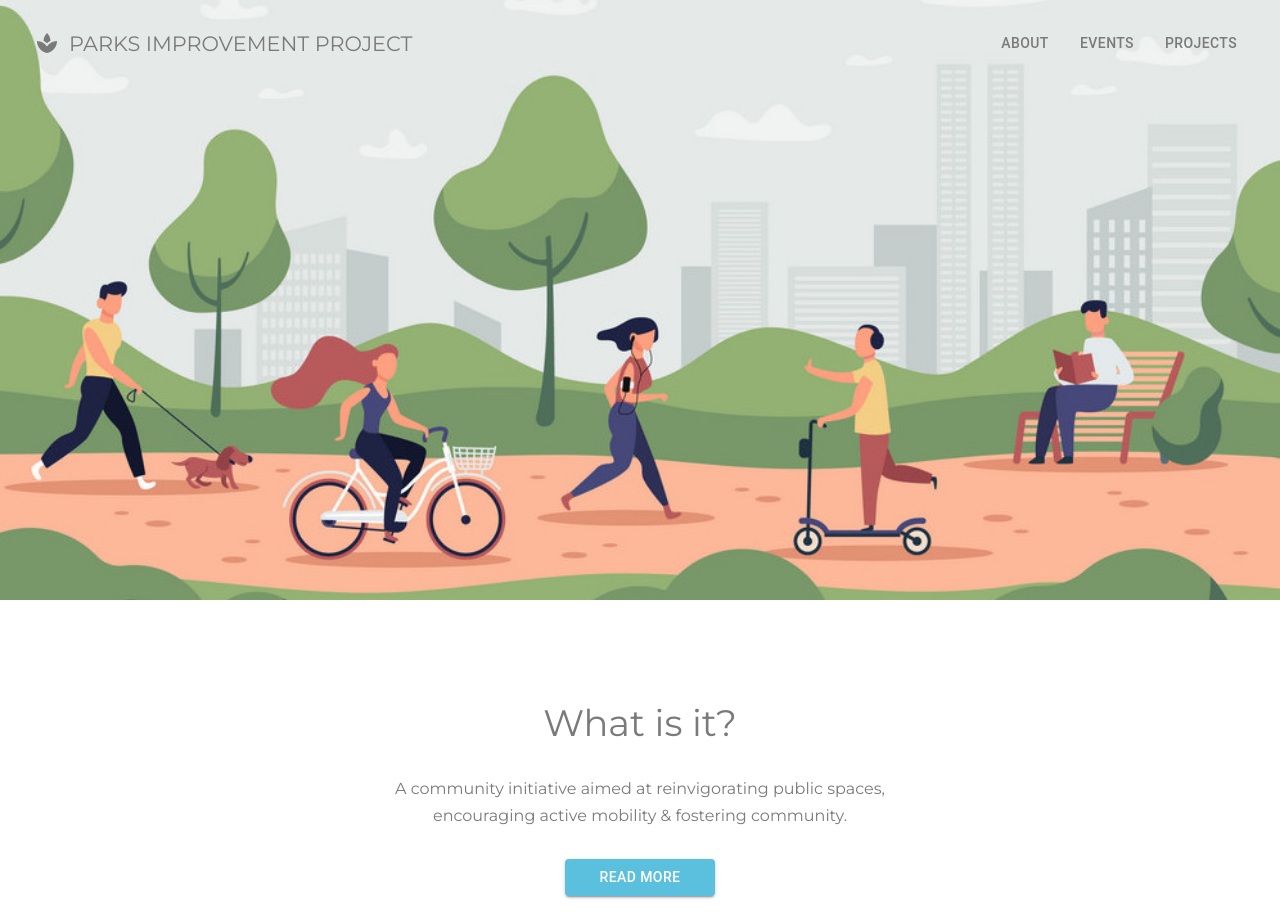
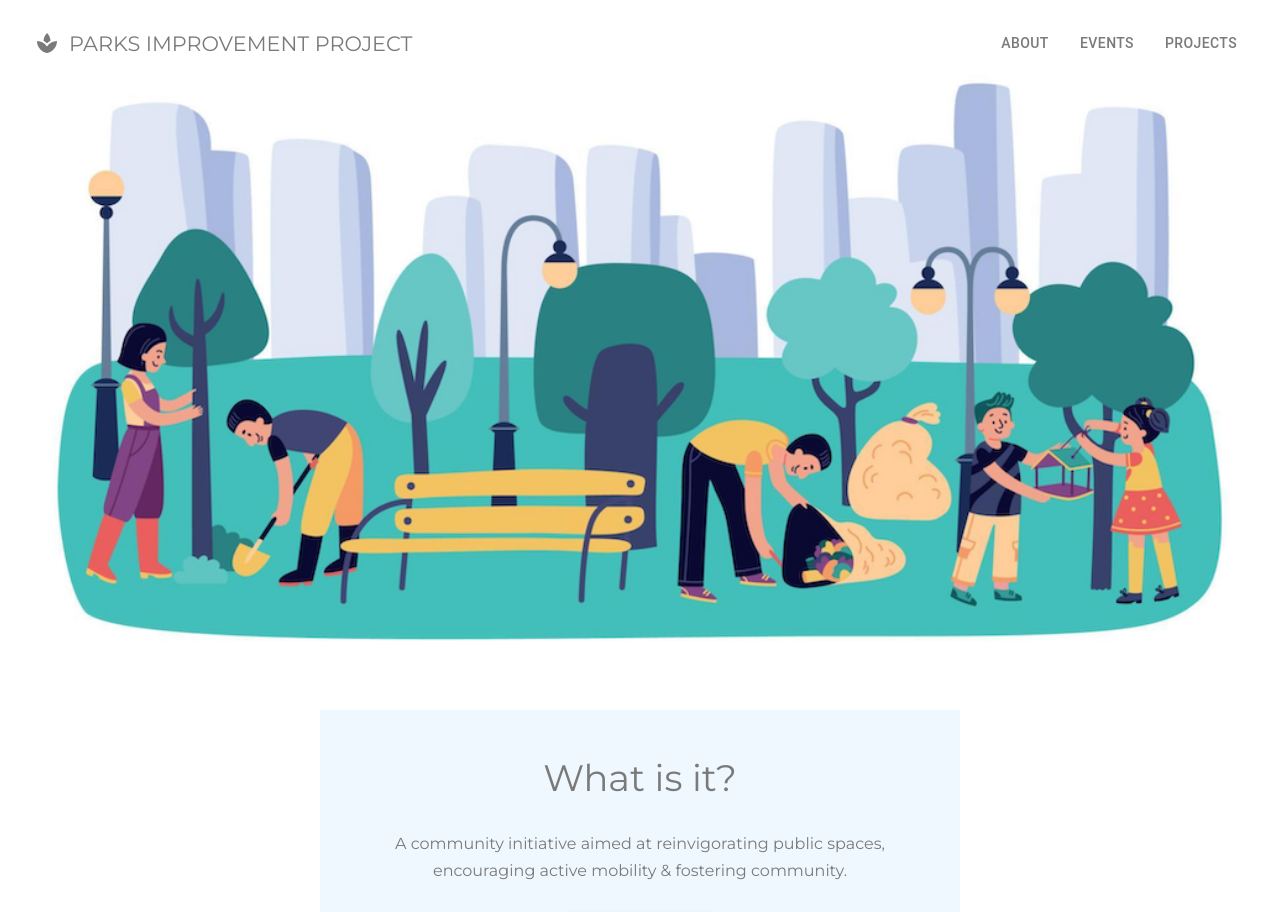
Before and after one commit to autumn8/parks-improvement-project, a React (Vite) app: page / in a window 1280 px wide. Shown: the top 912 px of the page. Built offline with nearby package versions, Linux system fonts and the light colour scheme.

Commit message:
style: additional wide layout styling

```diff
--- a/src/App.css
+++ b/src/App.css
@@ -26,7 +26,6 @@
 }
 
 body {
-  background-color: #b1d3a1;
   /* background-repeat: repeat;
   background-image: url(/plantTexture.png);
   background-size: contain;
@@ -44,9 +43,6 @@ body {
   display:flex;
   flex-direction: column;
   margin: 0 auto;
-  max-width: 1280px;
-  box-shadow: 20px 20px 10px grey;
-  box-shadow: 12px 0 15px -8px rgba(93, 121, 93, 0.5), -12px 0 15px -8px rgba(93, 121, 93, 0.5);
   overflow-x: hidden;
   /* border-left: 1px solid rgb(204, 203, 203);
   border-right: 1px solid rgb(204, 203, 203); */
@@ -69,7 +65,7 @@ body {
 }
 
 .app__h2 {
-  margin-top:50px;
+  margin-top:0;
   margin-bottom: 0;
   font-size: 2.3rem;
   font-weight: 400;
@@ -118,12 +114,7 @@ body {
   font-weight: 400;
 }
 
-.app__h2 {
-  margin-top:50px;
-  margin-bottom: 0;
-  font-size: 2.3rem;
-  font-weight: 400;
-}
+
 
 .app__hero2-wrapper {
   display: flex;
--- a/src/App.jsx
+++ b/src/App.jsx
@@ -10,8 +10,9 @@ import About from './views/About/About';
 function App() {
 
   return (
+    <><Header/>
     <div className="app">
-      <Header/>
+
       <Routes>
         <Route path="/" element={<Home />} />
         <Route path="/projects" element={<Projects />} />
@@ -19,6 +20,8 @@ function App() {
         <Route path="/about" element={<About />} />
       </Routes>
     </div>
+    </>
+
   )
 }
 
--- a/src/views/Home.css
+++ b/src/views/Home.css
@@ -25,6 +25,14 @@
     max-width: 750px;
     min-width: 480px;
 
+}
+
+.home-what-is-it {
+    display:flex;
+    flex-direction: column;
+    align-items: center;
+    background-color: aliceblue;
+    padding: 45px;
 }
 
 
--- a/src/views/Home.jsx
+++ b/src/views/Home.jsx
@@ -9,27 +9,28 @@ import { Link as RouterLink } from "react-router-dom";
 function Home() {
     return (
         <div className="home">
-            <Hero />
+            <div className="app__hero2-wrapper">
+                <img src="/parkCommunity.png" alt="" className="app__hero2" />
+            </div>
             <main className="main">
                 <section className="home__section">
                     <div className="flex-center__vertical">
-                        <h2 className="app__h2">What is it?</h2>
-                        <p className="home-about-us__text">A community initiative aimed at reinvigorating public spaces, encouraging active mobility & fostering community.</p>
-                        <Button component={RouterLink} to="/about" variant="contained" color="info" sx={{width: 150}}>
-                            Read more
-                        </Button>
+                        <div className="home-what-is-it">
+                            <h2 className="app__h2">What is it?</h2>
+                            <p className="home-about-us__text">A community initiative aimed at reinvigorating public spaces, encouraging active mobility & fostering community.</p>
+                            <Button component={RouterLink} to="/about" variant="contained" color="info" sx={{ width: 150 }}>
+                                Read more
+                            </Button>
+                        </div>
 
-                            <div><img src="/parkRunner.png" alt="" className="home-runner" /></div>
-
-
-
+                        <div><img src="/parkRunner.png" alt="" className="home-runner" /></div>
                         <h2 className="app__h2">How can I get involved?</h2>
                         <div className="row home-get-involved">
                             <div className="col home-get-inolved__cols">
                                 <IconInfo>
                                     <h3 className="info-icon__title">Give a hand</h3>
                                     <p className="info-icon__desc">Come join us in person or maybe you have some other services or ideas you'd like to offer. </p>
-                                    <Button component={RouterLink} to="/about" variant="contained" color="info" sx={{width: 150}}>
+                                    <Button component={RouterLink} to="/about" variant="contained" color="info" sx={{ width: 150 }}>
                                         Read more
                                     </Button>
                                 </IconInfo>
@@ -38,7 +39,7 @@ function Home() {
                                 <IconInfo>
                                     <h3 className="info-icon__title">Donate</h3>
                                     <p className="info-icon__desc">We're self funded, so donations will help to cover the cost of future improvements & events.  </p>
-                                    <Button component={RouterLink} to="/about" variant="contained" color="success" sx={{width: 150}}>
+                                    <Button component={RouterLink} to="/about" variant="contained" color="success" sx={{ width: 150 }}>
                                         Donate
                                     </Button>
                                 </IconInfo>
```
Also changed, not shown: src/components/Header/Header.css (line endings or trailing spaces).
